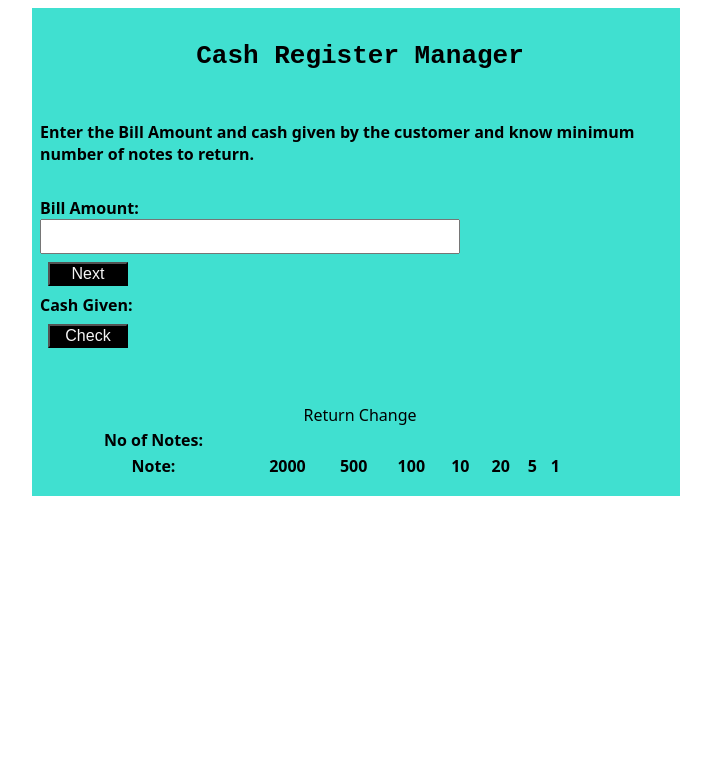
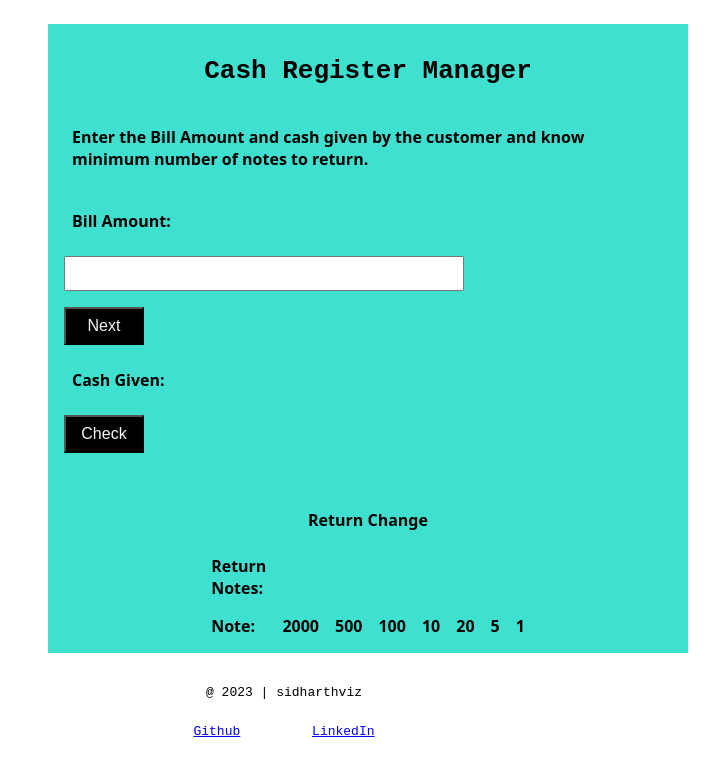
Before and after one commit to sidharthviz/Cash-Registry-App, a plain HTML site: page index.html in a window 1280 px wide. Shown: the whole page, without its empty margins (356-1075 px from the left). Drawn offline with Linux system fonts and the light colour scheme.

Commit message:
Final commit
Changes CSS

```diff
--- a/index.html
+++ b/index.html
@@ -22,11 +22,11 @@
         <button id="check-button">Check</button>
         <p id="check-error"></p>
         <table class="table">
-            <caption>
+            <caption style="font-weight: bolder;">
                 Return Change
             </caption>
             <tr>
-                <th>No of Notes:</th>
+                <th>Return Notes:</th>
                 <td class="notes"></td>
                 <td class="notes"></td>
                 <td class="notes"></td>
@@ -48,5 +48,17 @@
         </table>
     </div>
     <script type="text/javascript" src="index.js"></script>
+
+    <footer class="foot">
+        <p>@ 2023 | sidharthviz</p>
+        <ul>
+      <li style="list-style: none; display: inline;">
+        <a href="https://github.com/sidharthviz">Github</a>
+        </li>
+      <li style="list-style: none; display: inline; text-decoration: none;">
+        <a href="https://linkedin.com/in/https://www.linkedin.com/in/siddharth-verma-2695ab192/"
+        >LinkedIn</a></li>
+       </ul>
+    </footer>
 </body>
 </html>
--- a/styles.css
+++ b/styles.css
@@ -1,4 +1,12 @@
 *{
+    padding: 0.5rem;
+    margin: 0.5rem;
+    box-sizing: border-box;
+}
+
+body{
+    font-weight: medium;
+    margin: 0;
 }
 
 .heading {
@@ -14,6 +22,7 @@
 
 }
 .container{
+    margin: 0;
     padding-left: 0.5rem;
     margin-left: 380px;
     font-family: system-ui, -apple-system, BlinkMacSystemFont, 'Segoe UI', Roboto, Oxygen, Ubuntu, Cantarell, 'Open Sans', 'Helvetica Neue', sans-serif;
@@ -35,6 +44,7 @@
 }
 
 #next {
+    cursor: pointer;
     font-size: medium;
     margin: 0.5rem;
     width: 10vh;
@@ -43,6 +53,7 @@
 }
 
 #check-button {
+    cursor: pointer;
     font-size: medium;
     margin: 0.5rem;
     width: 10vh;
@@ -51,6 +62,20 @@
 }
 
 .table {
-    padding-right: 6rem;
-    margin: 1rem;
+
+        text-indent: initial;
+        border-spacing: 2px;
+        border-color:black;
+    }
+.table {
+        width: 50%;
+        text-align: justify;
+        border-collapse: collapse;
+        margin: auto;
 }
+
+.foot {
+    font-family: monospace;
+    margin-bottom: 0%;
+    text-align: center;
+}
```
